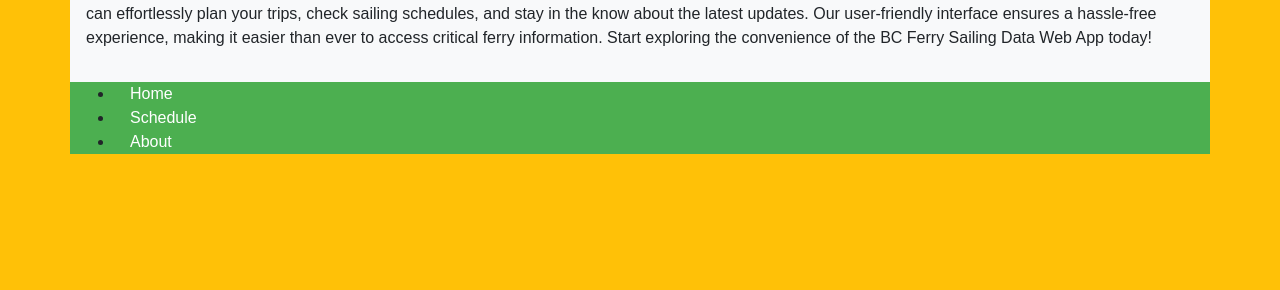
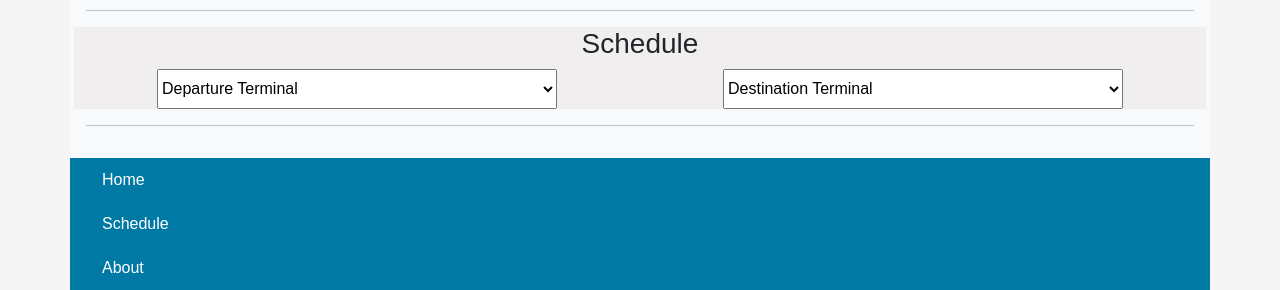
Before and after one commit to MuchokiDavid/bc-ferry-web-app, a plain HTML site: page index.html in a window 1280 px wide. Shown: the part 664-954 px from the top of the page. Before the commit the page ends 834 px from the top, so only its background shows below. Drawn offline with nearby package versions, Linux system fonts and the light colour scheme.

Commit message:
Options added

```diff
--- a/css/style.css
+++ b/css/style.css
@@ -23,19 +23,31 @@
 
   .listMenu a:hover {
     background-color: #111;
+    color: white;
   }
 
   .listMenu .active {
-    background-color: #4CAF50;
-  }
-  .footList a{
-    text-decoration: none;
-    padding: 14px 16px;
-    color: white;
-  }
-  .footList{
-    text-decoration: none;
+    background-color: #F8F046;
+    color: black;
   }
   #bannerImage{
     width: 100%;
   }
+  .footLi{
+    text-decoration: none;
+    display: block;
+    padding: 10px 20px;
+  }
+  .footLi a{
+    text-decoration: none;
+    color: white;
+  }
+  .row{
+    background-color: rgb(240, 238, 238);
+    height: fit-content;
+    text-align: center;
+  }
+  .destination, .departure{
+    height: 40px;
+    width: 400px;
+  }
--- a/index.html
+++ b/index.html
@@ -7,14 +7,14 @@
     <link rel="stylesheet" href="./css/style.css">
     <link rel="stylesheet" href="./css/bootstrap.css">
 </head>
-<body class="bg-warning" style="font-family: sans-serif;">
+<body style="font-family: sans-serif; background-color: #f5f5f5;">
     <header>
         <div class="container bg-light p-3">
             <img src="./images/bc-ferries.jpg" alt="logo" style="height: 100px;">
             <nav >
                 <ul class="menuUl">
                     <li class="listMenu"><a class="active" href="#home">Home</a></li>
-                    <li class="listMenu"><a href="#schedule">Schedule</a></li>
+                    <li class="listMenu"><a href="./pages/about.html">Schedule</a></li>
                     <li class="listMenu"><a href="#about">About</a></li>
                 </ul>
             </nav>
@@ -23,17 +23,52 @@
     <main>
         <div class="container bg-light p-3">
             <img id="bannerImage" src="./images/ferryBanner.png" alt="ferry">
-            <h1>BC Ferries Schedule</h1>
+            <div>
             <p>Welcome to the BC Ferry Sailing Data Web App! We're here to make your ferry travel smoother. With real-time data from BC Ferries at your fingertips, you can effortlessly plan your trips, check sailing schedules, and stay in the know about the latest updates. Our user-friendly interface ensures a hassle-free experience, making it easier than ever to access critical ferry information. Start exploring the convenience of the BC Ferry Sailing Data Web App today!</p>
+            </div>
+            <div class="dropSelect">
+                <hr>
+                <div class="row">
+                    <h3>Schedule</h3>
+                    <div class="col">
+                        <select class="departure" id="departure">
+                            <option>Departure Terminal</option>
+                            <option value="TSA">Tsawwassen</option>
+                            <option value="SWB">Swartz Bay</option>
+                            <option value="DUK">Duke Point (Nanaimo)</option>
+                            <option value="FUL">Fulford Harbour (Salt Spring Island)</option>
+                            <option value="HSB">Horseshoe Bay</option>
+                            <option value="NAN">Departure Bay (Nanaimo)</option>
+                            <option value="LNG">Langford</option>
+                            <option value="BOW">Bowen Island</option>
+                        </select>
+                    </div>
+                    <div class="col">
+                        <select class="destination" id="destination" name="destination">
+                            <option>Destination Terminal</option>
+                            <option value="TSA">Tsawwassen</option>
+                            <option value="SWB">Swartz Bay</option>
+                            <option value="SGI">Southern Gulf Islands</option>
+                            <option value="DUK">Duke Point (Nanaimo)</option>
+                            <option value="FUL">Fulford Harbour (Salt Spring Island)</option>
+                            <option value="HSB">Horseshoe Bay</option>
+                            <option value="NAN">Departure Bay (Nanaimo)</option>
+                            <option value="LNG">Langford</option>
+                            <option value="BOW">Bowen Island</option>
+                        </select>
+                    </div>
+                </div>
+                <hr>
+            </div>
         </div>
     </main>
     <footer>
-        <div class="container" style="background-color: #4CAF50;">
-            <ul class="footUl">
-                <li class="footList"><a class="active" href="#home">Home</a></li>
-                <li class="footList"><a href="#schedule">Schedule</a></li>
-                <li class="footList"><a href="#about">About</a></li>
-            </ul>
+        <div class="container" style="background-color: #0079A5;">
+            <div class="footer">
+                <li class="footLi"><a href="#home">Home</a></li>
+                <li class="footLi"><a href="#schedule">Schedule</a></li>
+                <li class="footLi"><a href="#about">About</a></li>
+            </div>
         </div>
     </footer>
 
```
